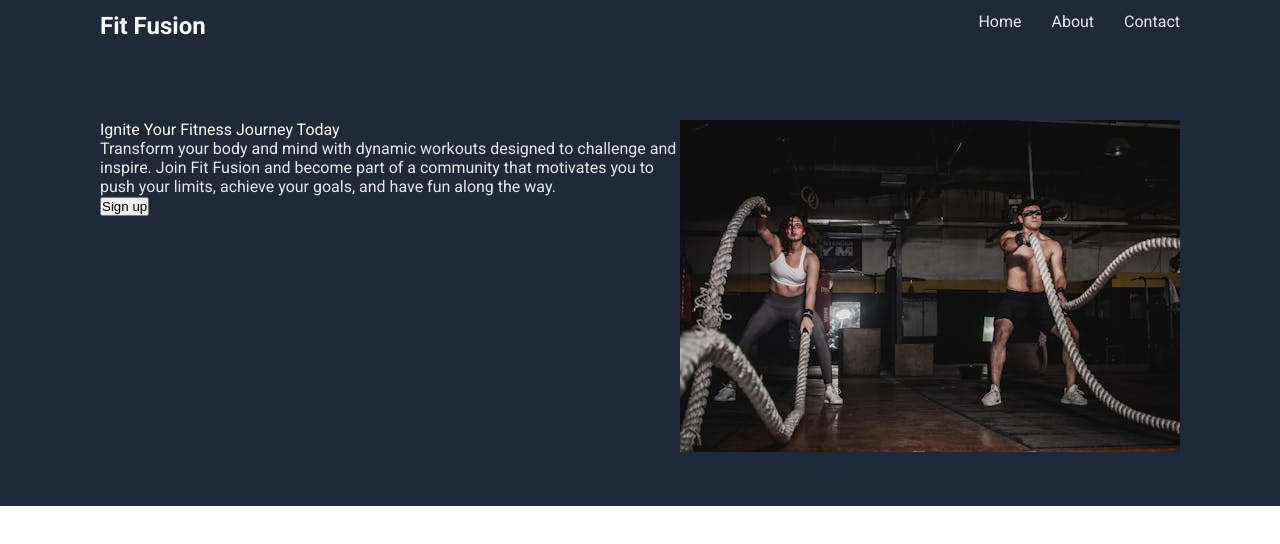
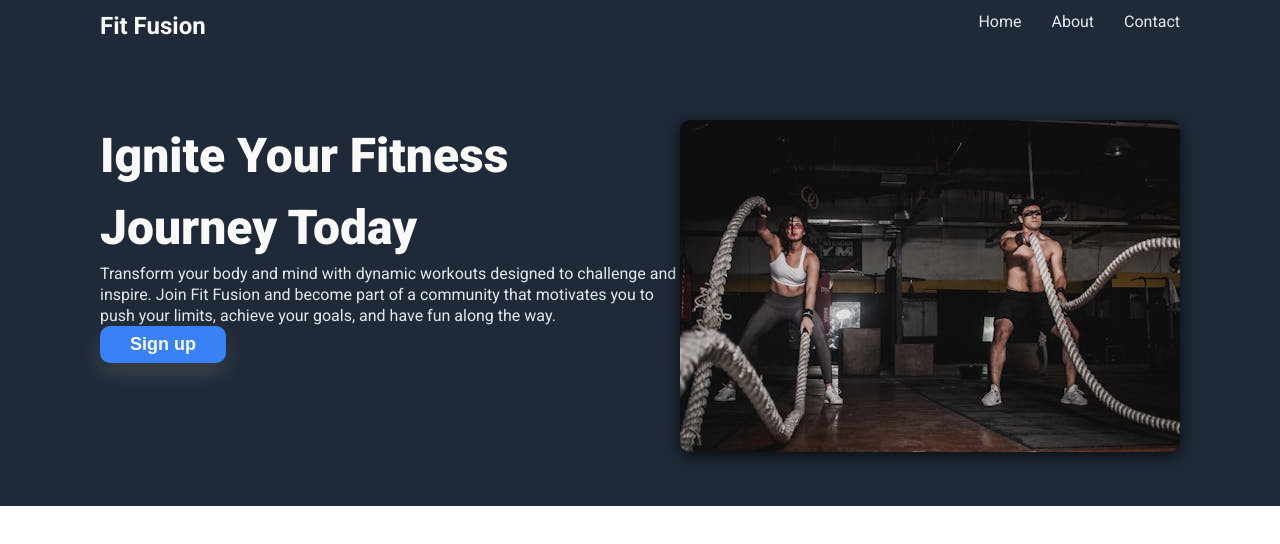
Before and after one commit to Honcho1/fit-fusion, a plain HTML site: page index.html in a window 1280 px wide. Drawn offline with Linux system fonts and the light colour scheme.

Commit message:
Add a box shadow to the image and button

```diff
--- a/css/style.css
+++ b/css/style.css
@@ -41,6 +41,12 @@ ul {
   font-weight: 700;
 }
 
+.hero-text {
+  font-size: 48px;
+  font-weight: 900;
+  line-height: 1.5;
+}
+
 ul li a {
   text-decoration: none;
   color: #e5e7eb;
@@ -52,4 +58,21 @@ ul li a {
 
 .hero-paragraph {
   color: #e5e7eb;
+  line-height: 1.3;
 }
+
+.header-img {
+  border-radius: 10px;
+  box-shadow: 0 4px 15px rgba(0, 0, 0, 0.7);
+}
+
+.btn {
+  background-color: #3882f6;
+  color: #f9faf8;
+  font-size: 18px;
+  font-weight: 700;
+  padding: 8px 30px;
+  border: none;
+  border-radius: 10px;
+  box-shadow: 0 8px 20px rgba(255, 255, 255, 0.2), 0 4px 10px rgba(0, 0, 0, 0.5);
+}
--- a/index.html
+++ b/index.html
@@ -29,6 +29,7 @@
         </div>
         <div class="right">
           <img
+            class="header-img"
             src="./images/gym-picture-header-section.jpg"
             alt="Two people doing battling ropes at the gym"
           />
```
